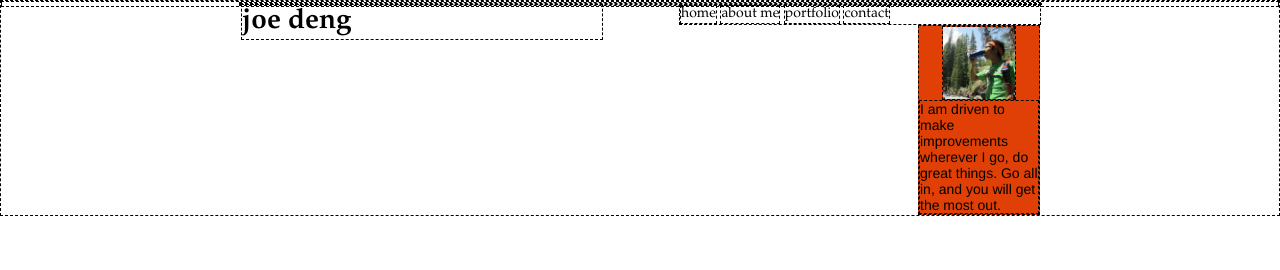
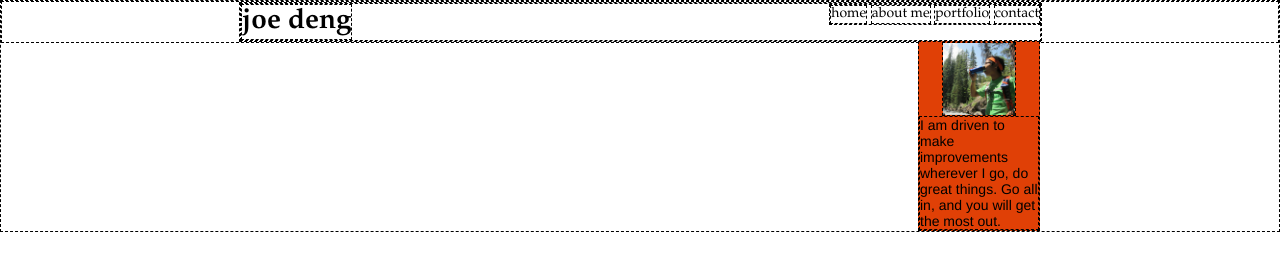
Before and after one commit to joezdeng/joezdeng.github.io, a plain HTML site: page index.html in a window 1280 px wide. Drawn offline with Linux system fonts and the light colour scheme.

Commit message:
commit message

```diff
--- a/style.css
+++ b/style.css
@@ -24,15 +24,13 @@ header {
 }
 
 #myName {
-	display:inline;
-	float:left;
-	width:45%;
+	display:inline-block;
 }
 
 #menuList {
 	list-style-type:none;
+	display:inline-block;
 	float:right;
-	width:45%;
 }
 
 #menuList li {
```
